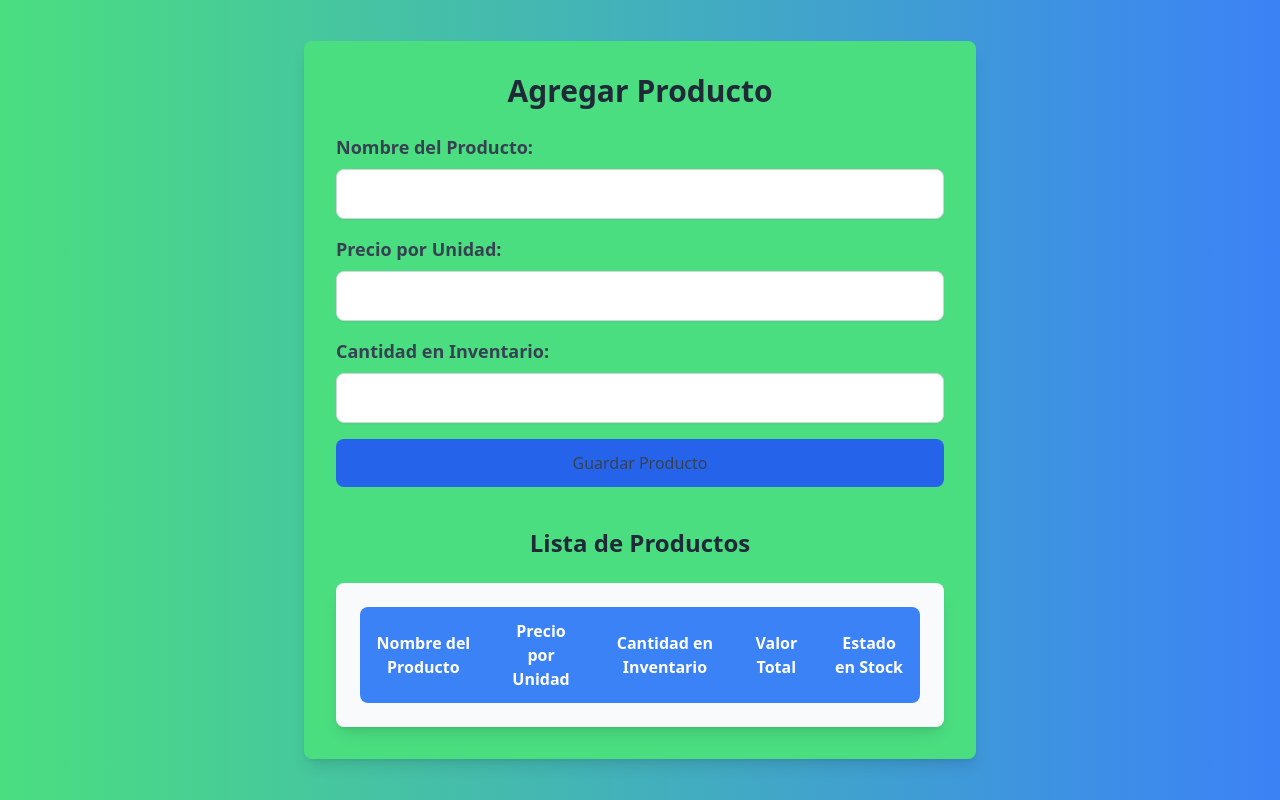
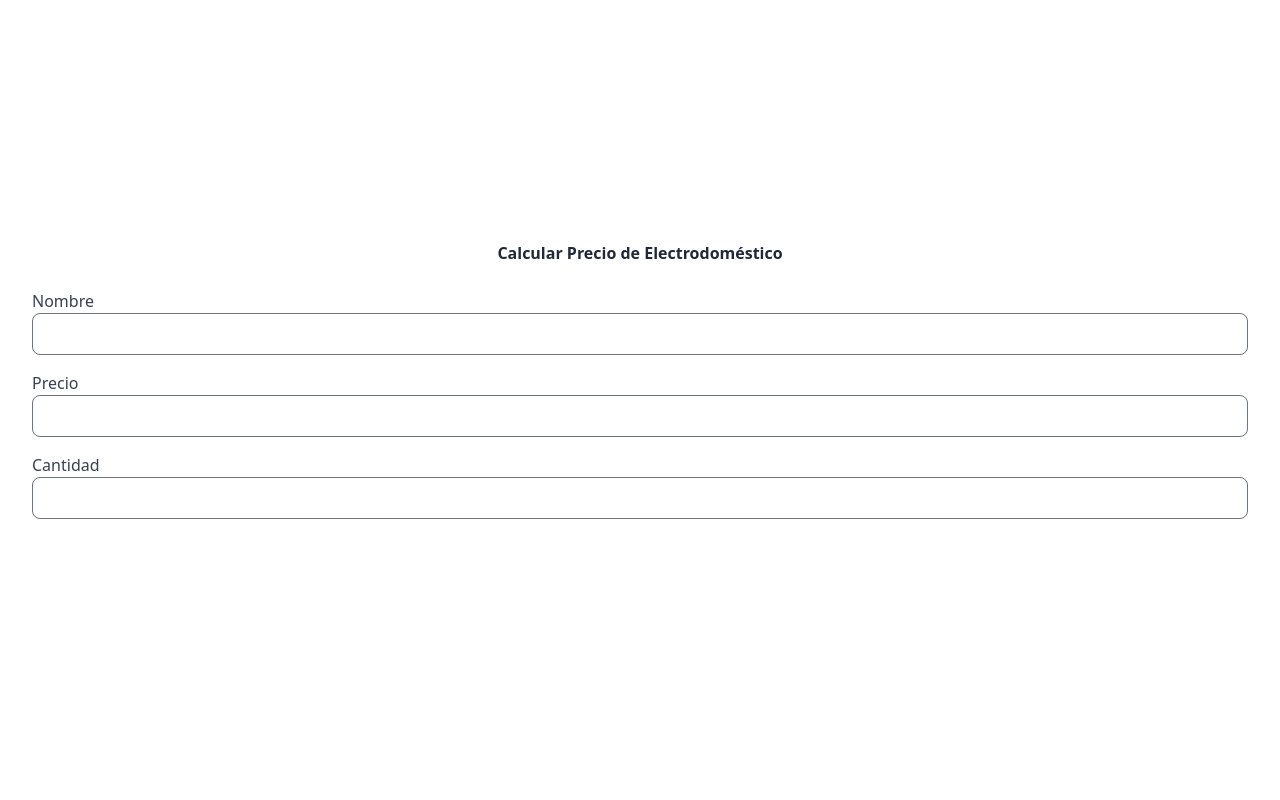
Before and after one commit to NAISHA0608/MiniMarketEfren_NaishaAyovi, a PHP site: page /index.php in a window 1280 px wide. Run offline with PHP 8.4, Linux system fonts and the light colour scheme; the visitor is signed in with stand-in values (Sample User, id 1); data that the repository does not hold is empty.

Commit message:
Prueba_Segundo_Parcial

```diff
--- a/public/index.php
+++ b/public/index.php
@@ -1,24 +1,60 @@
 <?php
-session_start();
-
-if (!isset($_SESSION['productos'])) {
-    $_SESSION['productos'] = [];
+// Función para calcular el precio total basado en el precio unitario y la cantidad
+// Función para calcular el precio total basado en el precio unitario y la cantidad
+function calcularPrecio($precio, $cantidad) {
+    return $precio * $cantidad;
 }
 
-if ($_SERVER['REQUEST_METHOD'] === 'POST') {
-    $nombre = $_POST['nombre'];
-    $precio = floatval($_POST['precio']);
-    $cantidad = intval($_POST['cantidad']);
+// Función para agregar un producto a un arreglo o lista y calcular su valor total
+function agregarProducto($nombre, $precio, $cantidad) {
+    $valorTotal = calcularPrecio($precio, $cantidad);
 
-    $producto = [
-        'nombre' => $nombre,
-        'precio' => $precio,
-        'cantidad' => $cantidad
-    ];
+    // Devuelve un array con la información del producto
+    return array(
+        'Nombre' => htmlspecialchars($nombre),
+        'Precio' => number_format($precio, 2),
+        'Cantidad' => $cantidad,
+        'ValorTotal' => number_format($valorTotal, 2),
+        'Estado' => $cantidad > 0 ? 'En stock' : 'Agotado'
+    );
+}
 
-    array_push($_SESSION['productos'], $producto);
-    header('Location: index.php');
-    exit();
+// Función para mostrar la información general del producto
+function mostrarInformacionGeneral($producto) {
+    echo '<div class="mt-8">';
+    echo '<h3 class="text-2xl mb-4 text-center text-gray-800 font-bold">Información del Producto</h3>';
+    echo '<table class="min-w-full bg-white rounded-lg overflow-hidden">';
+    echo '<thead>';
+    echo '<tr class="bg-gray-200 text-gray-700">';
+    echo '<th class="py-2 px-4">Característica</th>';
+    echo '<th class="py-2 px-4">Valor</th>';
+    echo '</tr>';
+    echo '</thead>';
+    echo '<tbody>';
+    foreach ($producto as $caracteristica => $valor) {
+        echo '<tr>';
+        echo '<td class="py-2 px-4">' . $caracteristica . '</td>';
+        echo '<td class="py-2 px-4">' . $valor . '</td>';
+        echo '</tr>';
+    }
+    echo '</tbody>';
+    echo '</table>';
+    echo '</div>';
+}
+
+// Manejo del formulario POST
+if ($_SERVER["REQUEST_METHOD"] == "POST") {
+    $nombre = $_POST['name'] ?? '';
+    $precio = $_POST['precio'] ?? '';
+    $cantidad = $_POST['cantidad'] ?? '';
+
+    // Validar datos de entrada
+    if (empty($nombre) || !is_numeric($precio) || !is_numeric($cantidad)) {
+        echo 'Por favor, rellene todos los campos correctamente.';
+    } else {
+        $producto = agregarProducto($nombre, floatval($precio), intval($cantidad));
+        $_SESSION['productos'][] = $producto;
+    }
 }
 ?>
 
@@ -26,66 +62,39 @@ if ($_SERVER['REQUEST_METHOD'] === 'POST') {
 <html lang="es">
 <head>
     <meta charset="UTF-8">
-    <title>Gestión de Productos del Minimarket</title>
+    <title>Calcular Precio de Electrodoméstico</title>
     <link href="./css/tailwind.css" rel="stylesheet">
+    <link href="./styles.css" rel="stylesheet"> <!-- Incluyendo estilo adicional para ajustar la interfaz de usuario -->
 </head>
-<body class="bg-gradient-to-r from-green-400 to-blue-500 min-h-screen flex items-center justify-center p-6">
-    <div class="container mx-auto max-w-2xl bg-green-400 p-8 rounded-lg shadow-lg">
-        <h1 class="text-3xl font-bold mb-6 text-center text-gray-800">Agregar Producto</h1>
-        <form id="productForm" action="" method="POST" class="space-y-4">
+<body class="bg-gradient-to-r from-pink-400 via-pink-500 to-red-500 flex items-center justify-center min-h-screen">
+    <div class="container mx-auto p-4">
+        <div class="bg-white rounded-lg shadow-md p-8 flex flex-wrap md:flex-nowrap">
+            <div class="w-full md:w-1/2 p-4">
+                <h2 class="text-4xl mb-6 text-center text-gray-800 font-bold">Calcular Precio de Electrodoméstico</h2>
+                <form action="<?php echo htmlspecialchars($_SERVER["PHP_SELF"]); ?>" method="post" class="space-y-4" id="miFormulario">
                     <div>
-                <label for="nombre" class="block text-lg font-semibold text-gray-700">Nombre del Producto:</label>
-                <input type="text" id="nombre" name="nombre" class="mt-2 w-full p-3 rounded-lg border-gray-300 shadow-sm focus:border-indigo-500 focus:ring focus:ring-indigo-200 focus:ring-opacity-50">
-                <span class="text-red-500 text-sm" id="error-nombre"></span>
+                        <label for="name" class="block text-gray-700">Nombre</label>
+                        <input type="text" id="name" name="name" class="mt-1 p-2 w-full border rounded-lg focus:outline-none focus:ring-2 focus:ring-pink-500 focus:border-transparent" required>
                     </div>
                     <div>
-                <label for="precio" class="block text-lg font-semibold text-gray-700">Precio por Unidad:</label>
-                <input type="text" id="precio" name="precio" class="mt-2 w-full p-3 rounded-lg border-gray-300 shadow-sm focus:border-indigo-500 focus:ring focus:ring-indigo-200 focus:ring-opacity-50">
-                <span class="text-red-500 text-sm" id="error-precio"></span>
+                        <label for="precio" class="block text-gray-700">Precio</label>
+                        <input type="text" id="precio" name="precio" class="mt-1 p-2 w-full border rounded-lg focus:outline-none focus:ring-2 focus:ring-pink-500 focus:border-transparent" required>
                     </div>
                     <div>
-                <label for="cantidad" class="block text-lg font-semibold text-gray-700">Cantidad en Inventario:</label>
-                <input type="text" id="cantidad" name="cantidad" class="mt-2 w-full p-3 rounded-lg border-gray-300 shadow-sm focus:border-indigo-500 focus:ring focus:ring-indigo-200 focus:ring-opacity-50">
-                <span class="text-red-500 text-sm" id="error-cantidad"></span>
+                        <label for="cantidad" class="block text-gray-700">Cantidad</label>
+                        <input type="text" id="cantidad" name="cantidad" class="mt-1 p-2 w-full border rounded-lg focus:outline-none focus:ring-2 focus:ring-pink-500 focus:border-transparent" required>
                     </div>
-            <button type="submit" class="w-full bg-blue-600 text-gray-700 py-3 px-4 rounded-lg hover:bg-blue-700 transition duration-300">Guardar Producto</button>
+                    <button type="submit" class="w-full bg-pink-500 text-white p-2 rounded-lg hover:bg-pink-600 transition duration-300">Ingresar</button>
                 </form>
+            </div>
 
-        <h2 class="text-2xl font-bold mt-10 mb-6 text-center text-gray-800">Lista de Productos</h2>
-        <div class="bg-gray-50 p-6 rounded-lg shadow-lg">
-            <?php if (isset($_SESSION['productos']) && count($_SESSION['productos']) > 0): ?>
-                <table class="min-w-full bg-white rounded-lg overflow-hidden">
-                    <thead class="bg-blue-500 text-white">
-                        <tr>
-                            <th class="py-3 px-4">Nombre del Producto</th>
-                            <th class="py-3 px-4">Precio por Unidad</th>
-                            <th class="py-3 px-4">Cantidad en Inventario</th>
-                            <th class="py-3 px-4">Valor Total</th>
-                            <th class="py-3 px-4">Estado en Stock</th>
-                        </tr>
-                    </thead>
-                    <tbody class="text-gray-700">
-                        <?php foreach ($_SESSION['productos'] as $producto): ?>
-                            <?php
-                            $valorTotal = $producto['precio'] * $producto['cantidad'];
-                            $estado = $producto['cantidad'] > 0 ? 'En stock' : 'Agotado';
-                            ?>
-                            <tr class="border-b">
-                                <td class="py-3 px-4"><?= htmlspecialchars($producto['nombre']) ?></td>
-                                <td class="py-3 px-4"><?= number_format($producto['precio'], 2) ?></td>
-                                <td class="py-3 px-4"><?= $producto['cantidad'] ?></td>
-                                <td class="py-3 px-4"><?= number_format($valorTotal, 2) ?></td>
-                                <td class="py-3 px-4"><?= $estado ?></td>
-                            </tr>
-                        <?php endforeach; ?>
-                    </tbody>
-                </table>
-            <?php else: ?>
-                <p class="text-center text-gray-700">No hay productos registrados.</p>
-            <?php endif; ?>
+            <?php if (isset($producto)) { ?>
+            <div class="w-full md:w-1/2 p-4">
+                <?php mostrarInformacionGeneral($producto); ?>
+            </div>
+            <?php } ?>
         </div>
     </div>
-
-    <script src="validacion.js"></script>
 </body>
+<script src="scripts.js"></script>
 </html>
--- a/public/scripts.js
+++ b/public/scripts.js
@@ -1,43 +1,38 @@
+// scripts.js
 document.addEventListener("DOMContentLoaded", function() {
-    var formulario = document.getElementById("productForm");
+    var formulario = document.getElementById("miFormulario");
 
     formulario.addEventListener("submit", function(event) {
-        if (!validateForm()) {
-            event.preventDefault(); // Evita que el formulario se envíe si la validación falla
+        if (!validarFormulario()) {
+            event.preventDefault(); // Previene el envío del formulario si la validación falla
         }
     });
 });
 
-function validateForm() {
-    const nombre = document.getElementById("nombre").value.trim();
-    const precio = document.getElementById("precio").value.trim();
-    const cantidad = document.getElementById("cantidad").value.trim();
-    const nombreRegex = /^[a-zA-Z\s]+$/;
-    const precioRegex = /^\d+(\.\d{1,2})?$/;
-    const cantidadRegex = /^\d+$/;
+function validarFormulario() {
+    const nombre = document.getElementById("name").value;
+    const precio = document.getElementById("precio").value;
+    const cantidad = document.getElementById("cantidad").value;
+    const nombreRegex = /^[A-Za-z\s]+$/;
+    const precioRegex = /^[0-9]+$/;
 
-    let valid = true;
-
+    // Validar el nombre del electrodoméstico
     if (!nombreRegex.test(nombre)) {
-        document.getElementById("error-nombre").textContent = "El nombre del producto solo debe contener letras y espacios.";
-        valid = false;
-    } else {
-        document.getElementById("error-nombre").textContent = "";
+        alert("El nombre del electrodoméstico debe contener solo letras y espacios.");
+        return false;
     }
 
-    if (!precioRegex.test(precio)) {
-        document.getElementById("error-precio").textContent = "El precio por unidad debe ser un número válido.";
-        valid = false;
-    } else {
-        document.getElementById("error-precio").textContent = "";
+    // Validar el precio del producto
+    if (!precioRegex.test(precio) || parseFloat(precio) <= 0) {
+        alert("El precio del producto debe ser un número positivo.");
+        return false;
     }
 
-    if (!cantidadRegex.test(cantidad) || parseInt(cantidad) <= 0) {
-        document.getElementById("error-cantidad").textContent = "La cantidad en inventario debe ser un número entero positivo.";
-        valid = false;
-    } else {
-        document.getElementById("error-cantidad").textContent = "";
+    // Validar la cantidad del producto
+    if (!precioRegex.test(cantidad) || parseInt(cantidad) <= 0) {
+        alert("La cantidad del producto debe ser un número positivo.");
+        return false;
     }
 
-    return valid;
+    return true;
 }
```
Lines whose indentation alone changed are shown as unchanged.
